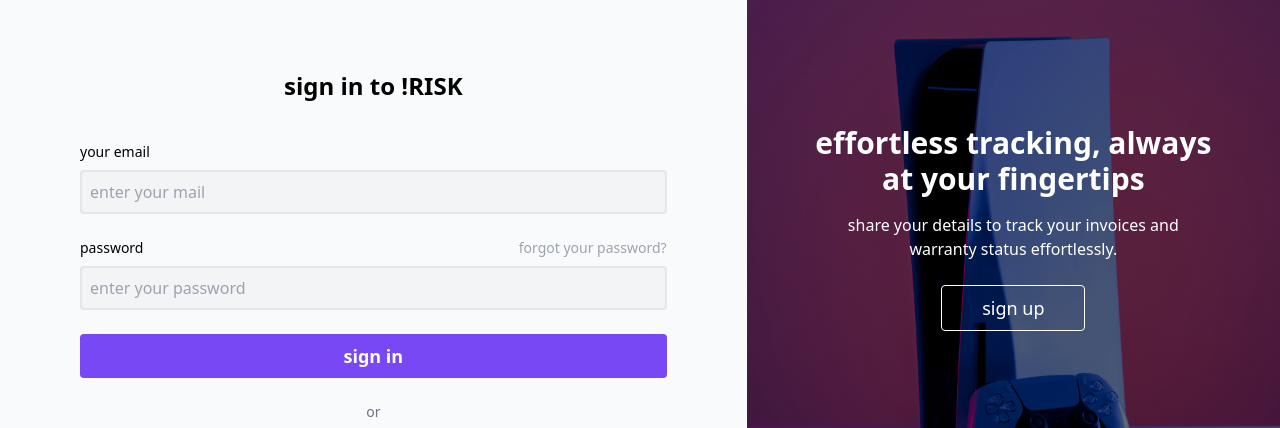
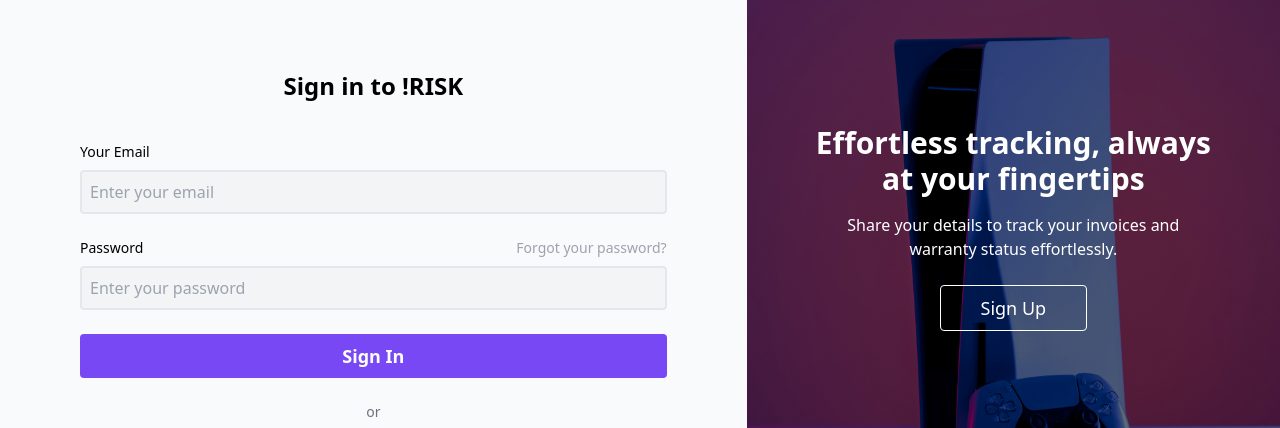
Before and after one commit to nikunjmathur08/not-RISK, a React (Vite) app in the folder frontend/: page / in a window 1280 px wide. Shown: the part 172-600 px from the top of the page. Built offline with nearby package versions, Linux system fonts and the light colour scheme; no server answers.

Commit message:
feat: add proper connections to backend

```diff
--- a/frontend/package.json
+++ b/frontend/package.json
@@ -11,6 +11,7 @@
   },
   "dependencies": {
     "@studio-freight/react-lenis": "^0.0.47",
+    "google-auth-library": "^9.15.1",
     "react": "^18.3.1",
     "react-dom": "^18.3.1",
     "react-router-dom": "^7.1.3"
--- a/frontend/src/components/SignIn.tsx
+++ b/frontend/src/components/SignIn.tsx
@@ -1,16 +1,23 @@
 import { useNavigate } from "react-router-dom";
-import { GoogleOAuthProvider, GoogleLogin } from '@react-oauth/google';
-import { handleGoogleSuccess } from '../utils/auth';
+import { GoogleOAuthProvider, GoogleLogin } from "@react-oauth/google";
+import { handleGoogleSuccess } from "../utils/auth";
 
 function SignIn() {
   const navigate = useNavigate();
 
+  // Google Sign-In success handler
   const onGoogleSuccess = async (credentialResponse: any) => {
     try {
-      await handleGoogleSuccess(credentialResponse);
-      navigate('/home');
+      // Call the utility function to handle authentication
+      const data = await handleGoogleSuccess(credentialResponse);
+
+      console.log("User authenticated:", data);
+
+      // Navigate to home after successful authentication
+      navigate("/home");
     } catch (error) {
-      console.error('Google authentication failed:', error);
+      console.error("Google authentication failed:", error);
+      alert("Failed to sign in with Google. Please try again.");
     }
   };
 
@@ -19,18 +26,18 @@ function SignIn() {
       {/* Left Section */}
       <div className="w-7/12 flex flex-col justify-center items-center bg-gray-50 px-20">
         <p className="font-bold text-3xl mb-16">!RISK</p>
-        <p className="text-2xl font-semibold mb-10">sign in to !RISK</p>
+        <p className="text-2xl font-semibold mb-10">Sign in to !RISK</p>
 
         <form className="w-full space-y-6">
           {/* Email Input */}
           <div>
             <label htmlFor="userEmail" className="block text-sm font-medium mb-2">
-              your email
+              Your Email
             </label>
             <input
               type="email"
               id="userEmail"
-              placeholder="enter your mail"
+              placeholder="Enter your email"
               className="w-full border-2 rounded bg-gray-100 p-2 focus:outline-none focus:ring-2 focus:ring-violet-700"
             />
           </div>
@@ -39,23 +46,23 @@ function SignIn() {
           <div>
             <div className="flex justify-between items-center mb-2">
               <label htmlFor="userPassword" className="text-sm font-medium">
-                password
+                Password
               </label>
               <a href="#" className="text-sm text-gray-400 hover:text-gray-600">
-                forgot your password?
+                Forgot your password?
               </a>
             </div>
             <input
               type="password"
               id="userPassword"
-              placeholder="enter your password"
+              placeholder="Enter your password"
               className="w-full border-2 rounded bg-gray-100 p-2 focus:outline-none focus:ring-2 focus:ring-violet-700"
             />
           </div>
 
           {/* Sign In Button */}
           <button className="w-full bg-violet-700 rounded py-2 text-white text-lg font-semibold hover:bg-violet-800">
-            sign in
+            Sign In
           </button>
 
           <p className="text-center text-sm text-gray-500 mt-4">or</p>
@@ -65,7 +72,7 @@ function SignIn() {
             <GoogleOAuthProvider clientId={import.meta.env.VITE_GOOGLE_CLIENT_ID}>
               <GoogleLogin
                 onSuccess={onGoogleSuccess}
-                onError={() => console.log('Login Failed')}
+                onError={() => console.log("Google Login Failed")}
                 useOneTap
               />
             </GoogleOAuthProvider>
@@ -79,12 +86,17 @@ function SignIn() {
         style={{ backgroundImage: "url(/temp/PS5.jpg)" }}
       >
         <div className="absolute inset-0 bg-black bg-opacity-50 flex flex-col justify-center items-center text-white px-10">
-          <h2 className="text-3xl font-semibold mb-4 text-center">effortless tracking, always <br/> at your fingertips</h2>
+          <h2 className="text-3xl font-semibold mb-4 text-center">
+            Effortless tracking, always <br /> at your fingertips
+          </h2>
           <p className="text-center mb-6">
-            share your details to track your invoices and <br/> warranty status effortlessly.
+            Share your details to track your invoices and <br /> warranty status effortlessly.
           </p>
-          <button onClick={() => navigate("/signup")} className="bg-transparent border border-white rounded px-10 py-2 text-white text-lg hover:bg-white hover:text-black">
-            sign up
+          <button
+            onClick={() => navigate("/signup")}
+            className="bg-transparent border border-white rounded px-10 py-2 text-white text-lg hover:bg-white hover:text-black"
+          >
+            Sign Up
           </button>
         </div>
       </div>
--- a/frontend/src/utils/auth.ts
+++ b/frontend/src/utils/auth.ts
@@ -7,30 +7,26 @@ export interface GoogleUser {
 }
 
 export const handleGoogleSuccess = async (credentialResponse: { credential: string }) => {
-  const decoded: any = jwtDecode(credentialResponse.credential);
-
-  const googleUser: GoogleUser = {
-    email: decoded.email,
-    name: decoded.name,
-    picture: decoded.picture
-  };
-
-  try {
-    const response = await fetch('http://localhost:3000/api/users/google', {
-      method: 'POST',
+  try{
+    const response = await fetch('http://localhost:3000/api/v1/user/google', {
+      method: "POST",
       headers: {
         'Content-Type': 'application/json',
       },
-      body: JSON.stringify(googleUser),
+      credentials: 'include',
+      body: JSON.stringify({ credential: credentialResponse.credential }),
     });
 
     if (!response.ok) {
-      throw new Error('Failed to authenticate with Google');
+      const errorData = await response.json().catch(() => ({}));
+      throw new Error(errorData.message || 'Failed to authenticate with Google');
     }
 
     const data = await response.json();
+
     localStorage.setItem('token', data.token);
-    return data.token;
+
+    return data;
   } catch (error) {
     console.error('Error during Google authentication:', error);
     throw error;
```
Also changed, not shown: 2 other files (tests, documents, lock files or other folders).
